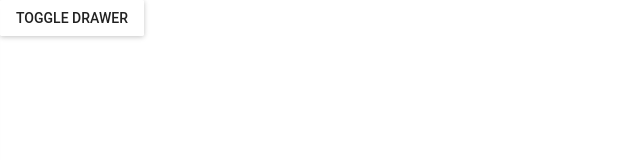
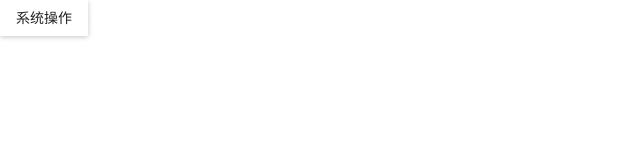
Before and after one commit to fancyzhe/my_app, a React (Create React App) app: page /manage in a window 1280 px wide. Shown: the top 160 px of the page, without its empty margins (0-640 px from the left). Built offline with nearby package versions, Linux system fonts and the light colour scheme.

Commit message:
'添加系统操作'

```diff
--- /dev/null
+++ b/src/common/admin_btn.js
@@ -0,0 +1,43 @@
+/**
+ *
+ * @fanz
+ */
+
+//系统操作的按钮
+
+import React from 'react'
+import {Drawer, MenuItem, RaisedButton} from "material-ui";
+import {MuiThemeProvider} from "material-ui/styles/index";
+
+class Adminbtn extends React.Component {
+
+    constructor(props) {
+        super(props);
+        this.state = {open: false};
+    }
+
+    handleToggle = () => this.setState({open: !this.state.open});
+
+
+    render() {
+        return (
+            <div>
+                <MuiThemeProvider>
+                    <RaisedButton onClick={this.handleToggle} label="系统操作"/>
+                    <Drawer
+                        open={this.state.open}
+                        width={100}
+                        docked={false}
+                        openSecondary={true}
+                        onRequestChange={(open) => this.setState({open})}
+                    >
+                        <MenuItem>退出登录</MenuItem>
+                        <MenuItem>重新登录</MenuItem>
+                    </Drawer>
+                </MuiThemeProvider>
+            </div>
+        )
+    }
+}
+
+export default Adminbtn
--- a/src/public/Manage.js
+++ b/src/public/Manage.js
@@ -4,8 +4,7 @@
  */
 
 import React from 'react'
-import {Drawer, MenuItem, RaisedButton} from "material-ui";
-import {MuiThemeProvider} from "material-ui/styles/index";
+import Adminbtn from "../common/admin_btn";
 
 class Manage extends React.Component {
 
@@ -14,21 +13,12 @@ class Manage extends React.Component {
         this.state = {open: false};
     }
 
-    handleToggle = () => this.setState({open: !this.state.open});
+
 
     render() {
         return (
             <div>
-                <MuiThemeProvider>
-                    <RaisedButton
-                        label="Toggle Drawer"
-                        onClick={this.handleToggle}
-                    />
-                    <Drawer open={this.state.open}>
-                        <MenuItem>Menu Item</MenuItem>
-                        <MenuItem>Menu Item 2</MenuItem>
-                    </Drawer>
-                </MuiThemeProvider>
+                <Adminbtn></Adminbtn>
             </div>
         )
     }
```
